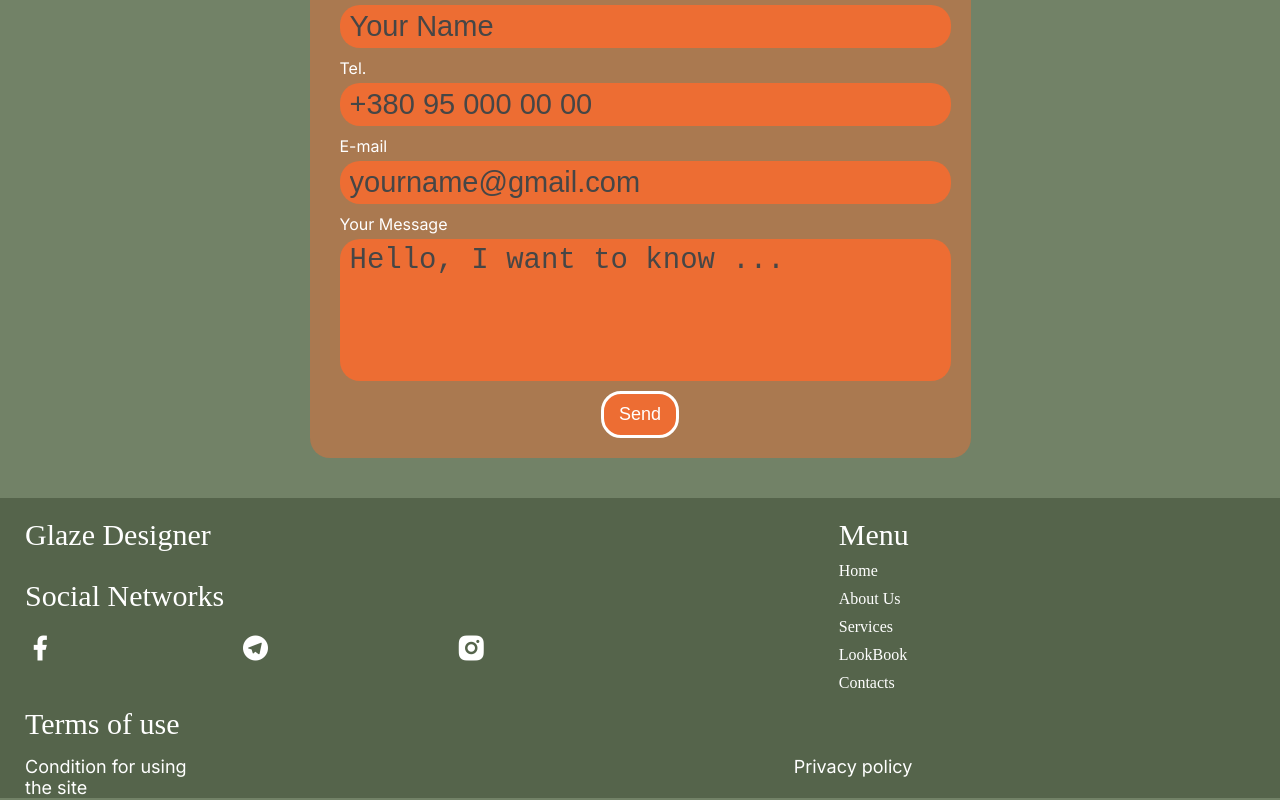
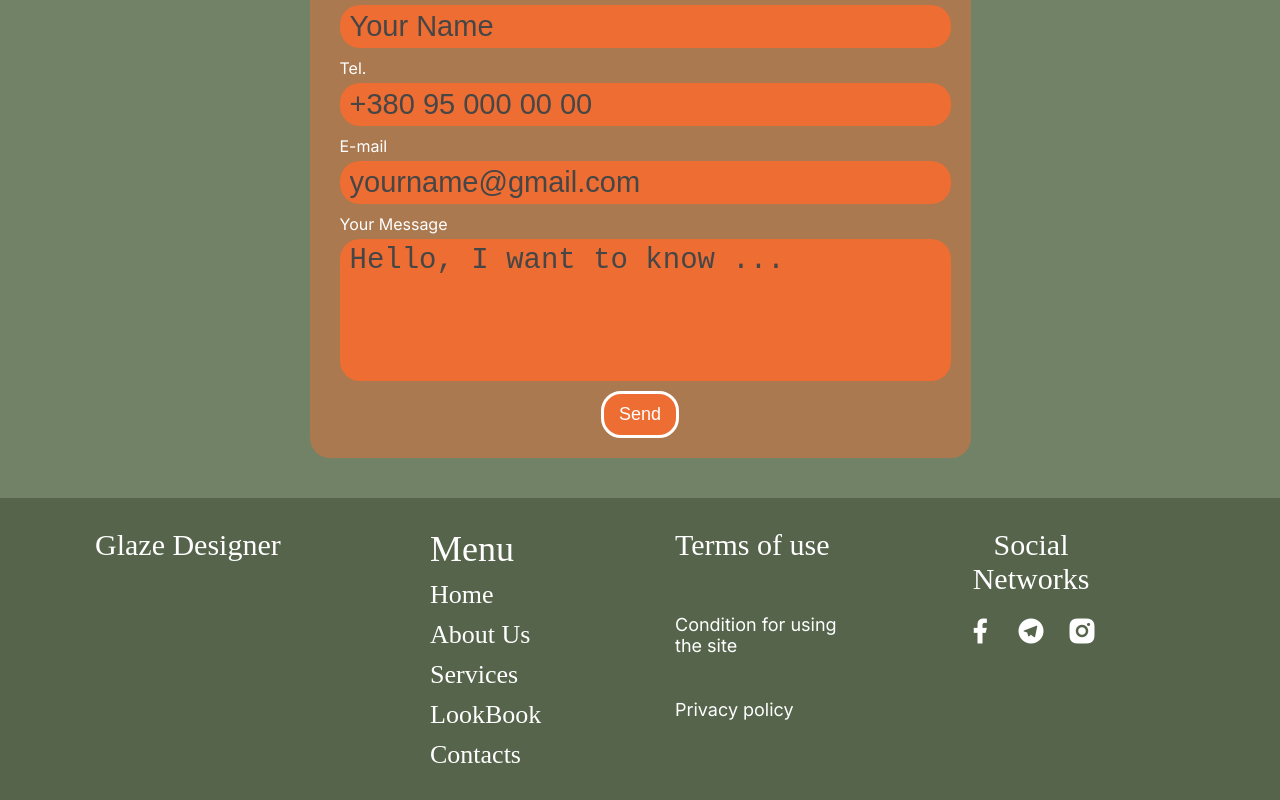
Before and after one commit to DarkSky3309/glaze, a React (Vite) app: page /contact in a window 1280 px wide. Shown: the part 739-1539 px from the top of the page. Built offline with nearby package versions, Linux system fonts and the light colour scheme.

Commit message:
footer desktop done

```diff
--- a/src/scss/addaptive.scss
+++ b/src/scss/addaptive.scss
@@ -403,6 +403,24 @@
 
     }
   }
+  footer{
+    grid-template-columns: repeat(3, 1fr) !important;
+    grid-template-rows: repeat(4, 1fr) !important;
+    grid-template-areas:
+    "logo menu social"
+    "term menu social"
+    "condition menu ."
+    "privacy menu ." !important;
+
+    .footer__menu{
+      h4{
+        font-size: 36px!important;
+      }
+      a{
+        font-size: 26px;
+      }
+    }
+  }
 }
 
 @media screen and (min-width: 1024px) {
@@ -430,4 +448,19 @@
       z-index: -1;
     }
   }
+  footer{
+    padding: 30px 60px!important;
+    grid-template-columns: repeat(4, max(220px)) !important;
+    grid-template-rows: repeat(3, 1fr) !important;
+    justify-content: space-around;
+    grid-template-areas:
+    "logo menu term social"
+    ". menu condition social"
+    ". menu privacy ." !important;
+    .social{
+      h3{
+        text-align: center;
+      }
+    }
+  }
 }
--- a/src/scss/style.css
+++ b/src/scss/style.css
@@ -425,6 +425,17 @@
   body .about__content .about__main .about__main-item p {
     grid-area: description;
   }
+  footer {
+    grid-template-columns: repeat(3, 1fr) !important;
+    grid-template-rows: repeat(4, 1fr) !important;
+    grid-template-areas: "logo menu social" "term menu social" "condition menu ." "privacy menu ." !important;
+  }
+  footer .footer__menu h4 {
+    font-size: 36px !important;
+  }
+  footer .footer__menu a {
+    font-size: 26px;
+  }
 }
 @media screen and (min-width: 1024px) {
   header .menu {
@@ -449,6 +460,16 @@
     left: 33px;
     z-index: -1;
   }
+  footer {
+    padding: 30px 60px !important;
+    grid-template-columns: repeat(4, 220px) !important;
+    grid-template-rows: repeat(3, 1fr) !important;
+    justify-content: space-around;
+    grid-template-areas: "logo menu term social" ". menu condition social" ". menu privacy ." !important;
+  }
+  footer .social h3 {
+    text-align: center;
+  }
 }
 body {
   background-color: #728267;
```
Also changed, not shown: 1 other file (tests, documents, lock files or other folders).
